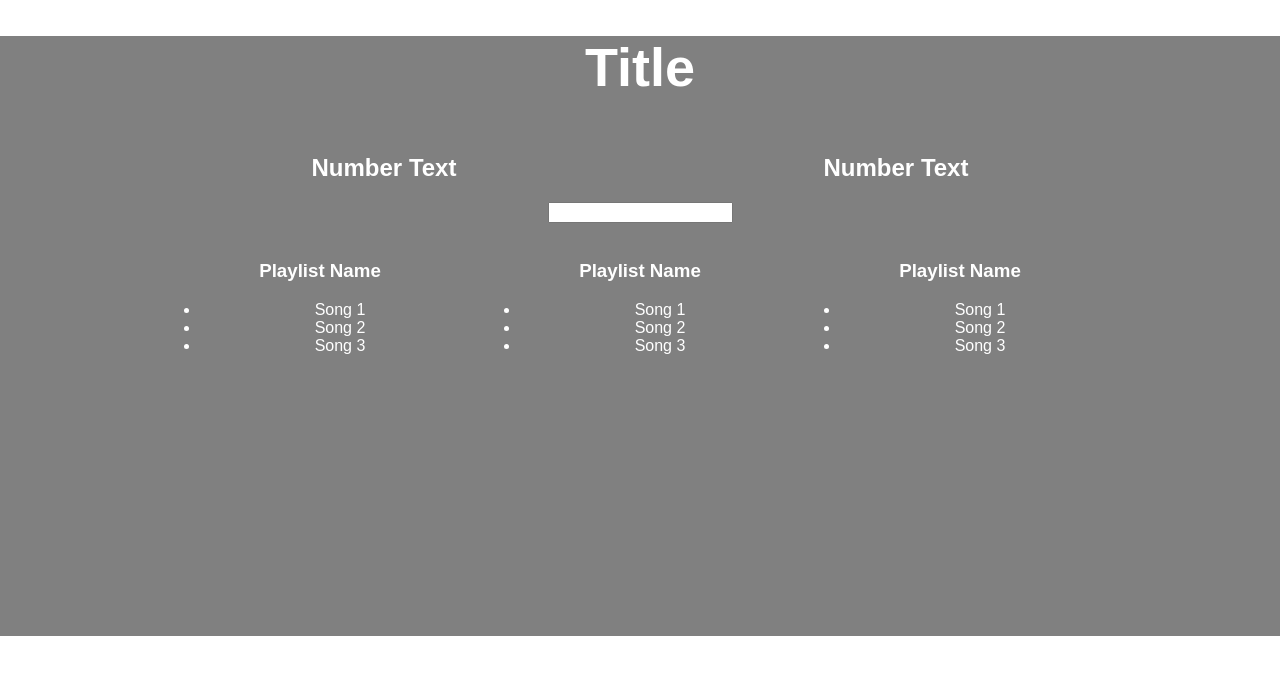
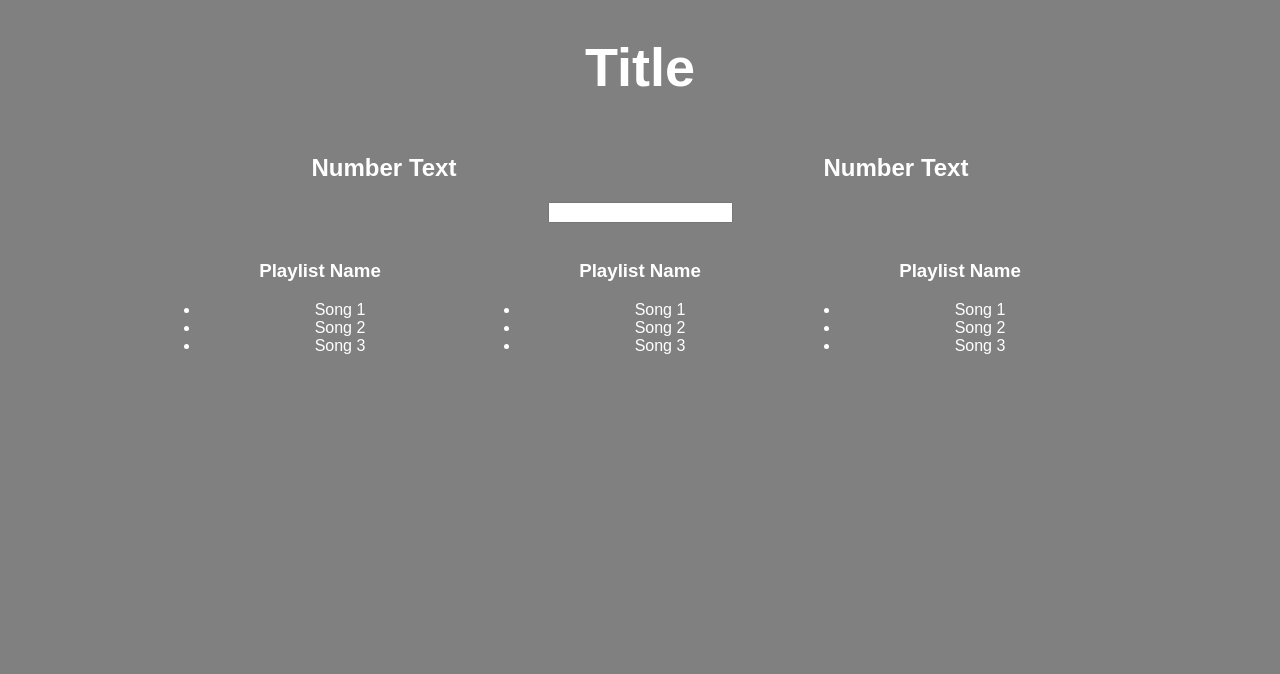
Before and after one commit to dkyl/spot-playlists, a React (Create React App) app: page / in a window 1280 px wide. Shown: the top 674 px of the page. Built offline with nearby package versions, Linux system fonts and the light colour scheme.

Commit message:
all changes

```diff
--- a/src/App.css
+++ b/src/App.css
@@ -1,6 +1,9 @@
+html, body {
+  background-color: gray;
+}
+
 .App {
   text-align: center;
-  background: grey;
   height: 600px;
 }
 
@@ -28,8 +31,3 @@
   from { transform: rotate(0deg); }
   to { transform: rotate(360deg); }
 }
-
-h1 {
-  font-size: 54px;
-  color: #fff;
-}
--- a/src/App.js
+++ b/src/App.js
@@ -47,7 +47,7 @@
   render() {
     return (
       <div className="App">
-        <h1>Title</h1>
+        <h1 style={{...defaultStyle, 'font-size': '54px'}}>Title</h1>
         <Aggregate />
         <Aggregate />
         <Filter />
```
Also changed, not shown: 1 other file (tests, documents, lock files or other folders).
